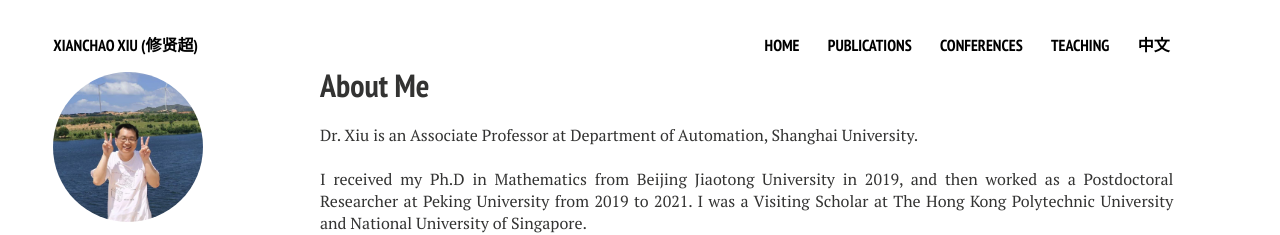
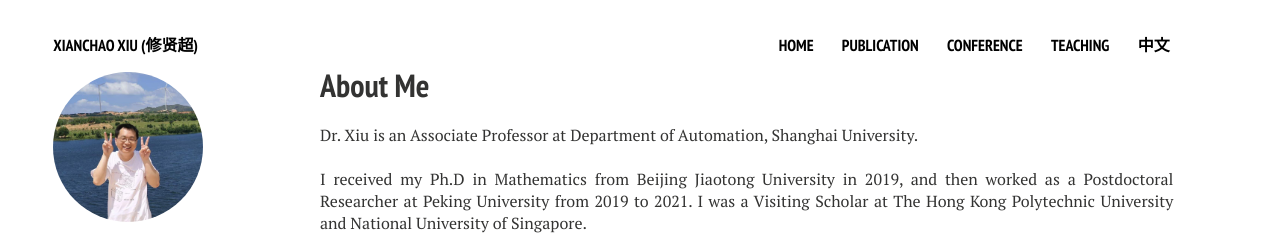
Before and after one commit to xianchaoxiu/xianchaoxiu.github.io, a Jekyll site: the page built from index.md, in a window 1280 px wide. Shown: the top 235 px of the page. Built offline with Jekyll 4.4.1, drawn with Linux system fonts in a browser that asks for light colours; nearby versions of some CDN libraries.

Commit message:
Update navigation.yml

```diff
--- a/_data/navigation.yml
+++ b/_data/navigation.yml
@@ -8,11 +8,11 @@
  #{{ site.url }}
 
 
-- title: Publications
+- title: Publication
   url: /publications
 
 
-- title: Conferences
+- title: Conference
   url: /conferences
 
 
```
